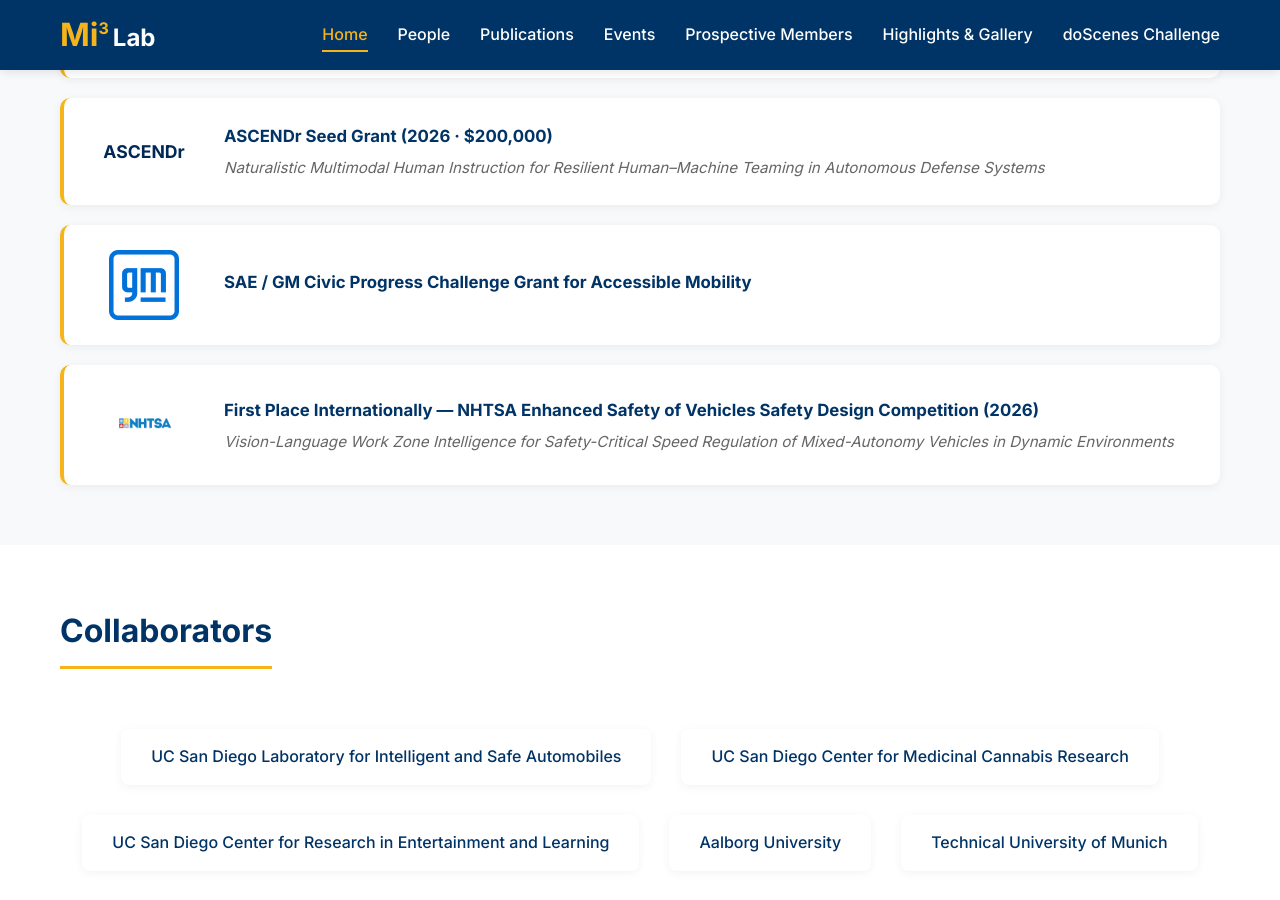
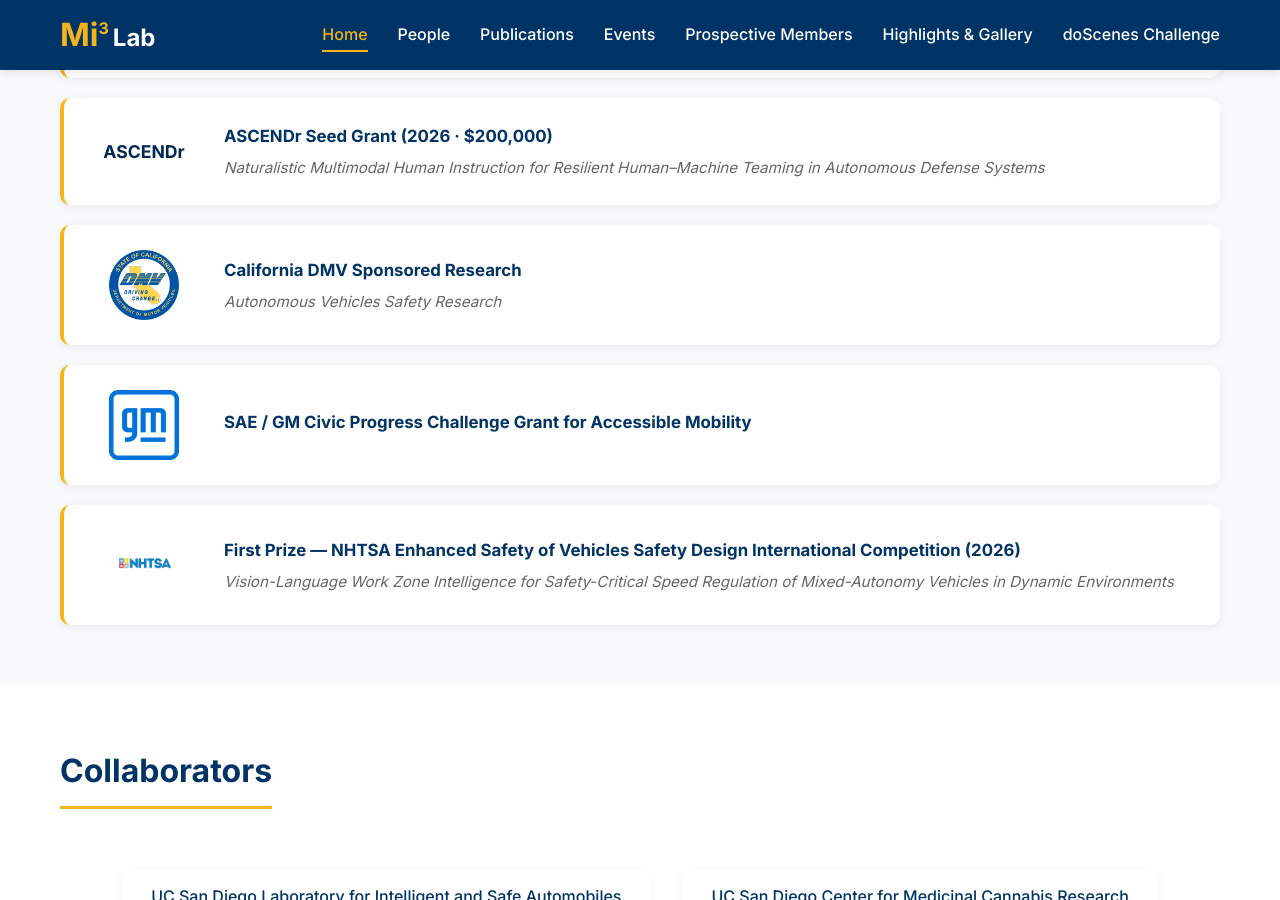
Before and after one commit to Mi3-Lab/mi3-lab.github.io, a Jekyll site: the page built from index.html, in a window 1280 px wide and 900 px high, scrolled down 2548 px. Built offline with Jekyll 4.4.1, drawn with Linux system fonts in a browser that asks for light colours.

Commit message:
Add California DMV sponsored research and reword NHTSA ESV recognition
Co-Authored-By: Claude Opus 4.7 <noreply@anthropic.com>

```diff
--- a/index.html
+++ b/index.html
@@ -109,6 +109,15 @@ title: Home
       </div>
       <div class="recognition-item">
         <div class="recognition-logo">
+          <img src="/assets/images/logos/ca-dmv-logo.png" alt="California DMV">
+        </div>
+        <div class="recognition-content">
+          <h3>California DMV Sponsored Research</h3>
+          <p><em>Autonomous Vehicles Safety Research</em></p>
+        </div>
+      </div>
+      <div class="recognition-item">
+        <div class="recognition-logo">
           <img src="/assets/images/logos/gm-logo.png" alt="GM">
         </div>
         <div class="recognition-content">
@@ -120,7 +129,7 @@ title: Home
           <img src="/assets/images/logos/nhtsa-brand.png" alt="NHTSA">
         </div>
         <div class="recognition-content">
-          <h3>First Place Internationally — NHTSA Enhanced Safety of Vehicles Safety Design Competition (2026)</h3>
+          <h3>First Prize — NHTSA Enhanced Safety of Vehicles Safety Design International Competition (2026)</h3>
           <p><em>Vision-Language Work Zone Intelligence for Safety-Critical Speed Regulation of Mixed-Autonomy Vehicles in Dynamic Environments</em></p>
         </div>
       </div>
```
Also changed, not shown: assets/images/logos/ca-dmv-logo.png (added).
